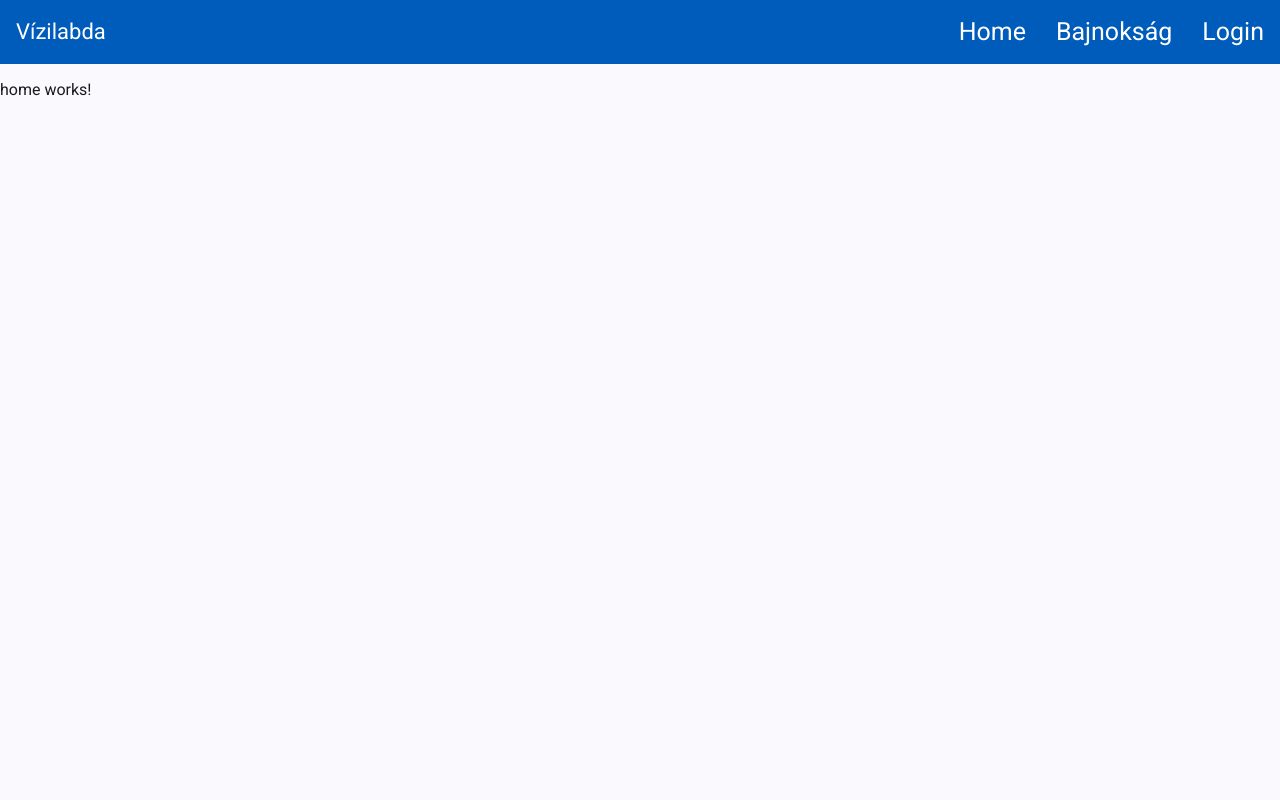
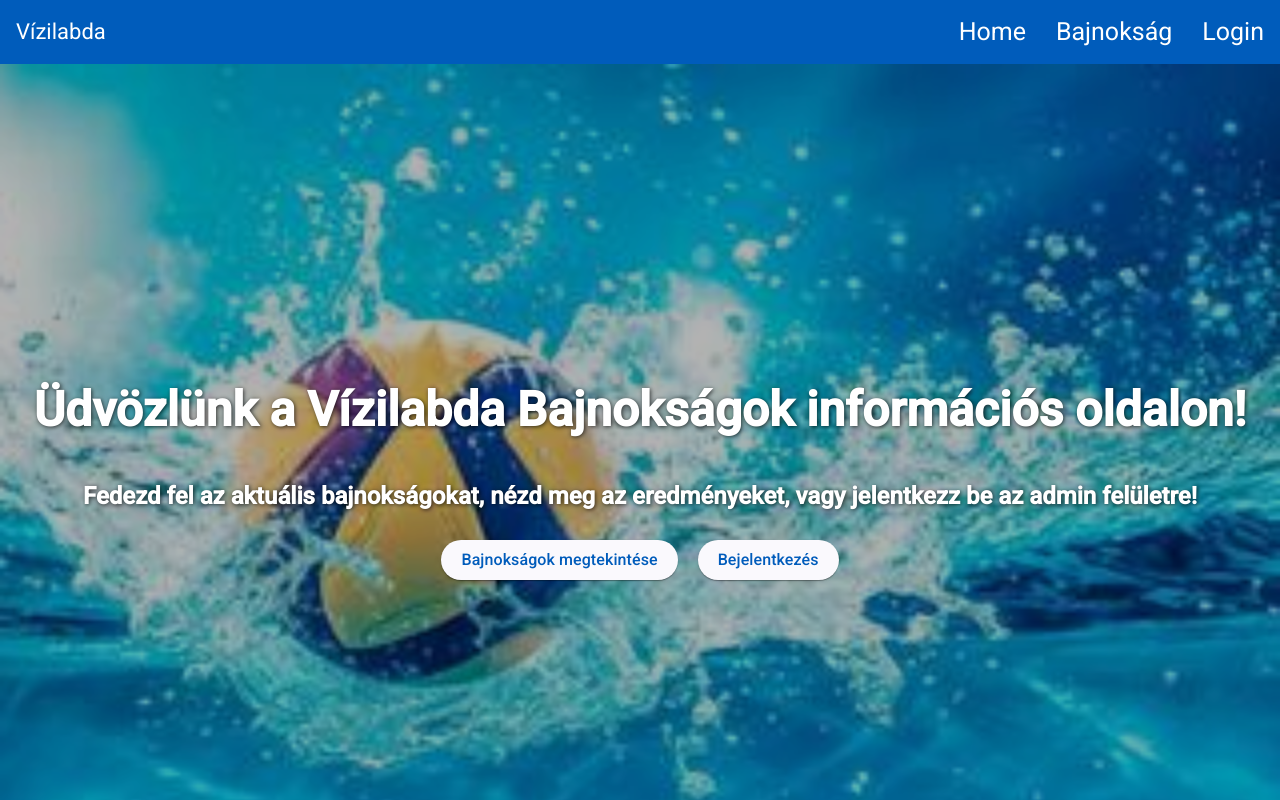
Before and after one commit to Marton04/WebKer_Vizilabda, an Angular app in the folder vizilabda-project/: page /home in a window 1280 px wide. Built offline with nearby package versions, Linux system fonts and the light colour scheme.

Commit message:
Home style

```diff
--- a/vizilabda-project/src/app/pages/bajnoksag/bajnoksag.component.html
+++ b/vizilabda-project/src/app/pages/bajnoksag/bajnoksag.component.html
@@ -1,24 +1,25 @@
-<mat-toolbar color="primary">
-  <span>Bajnokságok</span>
+<mat-toolbar color="primary" class="toolbar">
+  <span>🏆 Vízilabda Bajnokságok</span>
 </mat-toolbar>
 
-<div class="container" style="margin: 20px;">
+<div class="container">
   <!-- Bajnokságok listája -->
-  <mat-card>
+  <mat-card class="championship-list">
     <mat-card-title>Bajnokságok</mat-card-title>
     <mat-list>
-      <mat-list-item *ngFor="let champ of championships" (click)="selectChampionship(champ)" style="cursor: pointer;">
+      <mat-list-item *ngFor="let champ of championships" (click)="selectChampionship(champ)" class="champ-item">
         {{ champ.name }}
       </mat-list-item>
     </mat-list>
   </mat-card>
 
-  <!-- Kiválasztott bajnokság meccsnappjainak és mérkőzéseinek megjelenítése -->
-  <div *ngIf="selectedChampionship" style="margin-top: 20px;">
+  <!-- Kiválasztott bajnokság meccsnappjai -->
+  <div *ngIf="selectedChampionship" class="selected-section">
     <mat-card>
       <mat-card-title>{{ selectedChampionship.name }}</mat-card-title>
-      <mat-form-field appearance="fill" style="width: 100%;">
-        <mat-label>Válaszd ki a meccsnapt</mat-label>
+
+      <mat-form-field appearance="fill" class="matchday-select">
+        <mat-label>Meccsnap kiválasztása</mat-label>
         <mat-select [(ngModel)]="selectedMatchday" (selectionChange)="onMatchdayChange($event.value)">
           <mat-option *ngFor="let md of selectedChampionship.matchdays" [value]="md">
             {{ md.date | date:'longDate' }}
@@ -26,10 +27,12 @@
         </mat-select>
       </mat-form-field>
 
-      <!-- Mérkőzések táblázata -->
-      <mat-table [dataSource]="displayedMatches" style="width: 100%; margin-top: 20px;">
+      <!-- Mérkőzések -->
+      <mat-card class="match-table-card">
+        <mat-card-title>Mérkőzések</mat-card-title>
+        <mat-table [dataSource]="displayedMatches" class="mat-elevation-z2">
           <ng-container matColumnDef="team1">
-          <mat-header-cell *matHeaderCellDef>Csapat 1</mat-header-cell>
+            <mat-header-cell *matHeaderCellDef>Hazai</mat-header-cell>
             <mat-cell *matCellDef="let match"> {{ match.team1.name }} </mat-cell>
           </ng-container>
 
@@ -39,14 +42,12 @@
               <span *ngIf="match.score1 !== null && match.score2 !== null">
                 {{ match.score1 }} : {{ match.score2 }}
               </span>
-            <span *ngIf="match.score1 === null || match.score2 === null">
-              -
-            </span>
+              <span *ngIf="match.score1 === null || match.score2 === null">-</span>
             </mat-cell>
           </ng-container>
 
           <ng-container matColumnDef="team2">
-          <mat-header-cell *matHeaderCellDef>Csapat 2</mat-header-cell>
+            <mat-header-cell *matHeaderCellDef>Vendég</mat-header-cell>
             <mat-cell *matCellDef="let match"> {{ match.team2.name }} </mat-cell>
           </ng-container>
 
@@ -58,23 +59,24 @@
           <mat-header-row *matHeaderRowDef="displayedColumns"></mat-header-row>
           <mat-row *matRowDef="let row; columns: displayedColumns;"></mat-row>
         </mat-table>
+      </mat-card>
 
-      <!-- Csapatok táblázata -->
-      <mat-card style="margin-top: 20px;">
-        <mat-card-title>Csapatok</mat-card-title>
-        <mat-table [dataSource]="selectedChampionship.teams | pontokPipe:'points'" style="width: 100%; margin-top: 20px;">
+      <!-- Csapatok -->
+      <mat-card class="team-table-card">
+        <mat-card-title>Tabella</mat-card-title>
+        <mat-table [dataSource]="selectedChampionship.teams | pontokPipe:'points'" class="mat-elevation-z2">
           <ng-container matColumnDef="position">
             <mat-header-cell *matHeaderCellDef>Helyezés</mat-header-cell>
             <mat-cell *matCellDef="let team; let i = index">{{ i + 1 }}</mat-cell>
           </ng-container>
 
           <ng-container matColumnDef="name">
-            <mat-header-cell *matHeaderCellDef>Csapat Név</mat-header-cell>
+            <mat-header-cell *matHeaderCellDef>Csapat</mat-header-cell>
             <mat-cell *matCellDef="let team">{{ team.name }}</mat-cell>
           </ng-container>
 
           <ng-container matColumnDef="points">
-            <mat-header-cell *matHeaderCellDef>Pontok</mat-header-cell>
+            <mat-header-cell *matHeaderCellDef>Pont</mat-header-cell>
             <mat-cell *matCellDef="let team">{{ team.points }}</mat-cell>
           </ng-container>
 
--- a/vizilabda-project/src/app/pages/bajnoksag/bajnoksag.component.scss
+++ b/vizilabda-project/src/app/pages/bajnoksag/bajnoksag.component.scss
@@ -0,0 +1,38 @@
+.container {
+    max-width: 900px;
+    margin: 30px auto;
+    padding: 0 20px;
+  }
+
+  .toolbar {
+    font-size: 20px;
+    font-weight: bold;
+  }
+
+  .championship-list {
+    margin-bottom: 30px;
+  }
+
+  .champ-item {
+    cursor: pointer;
+    transition: background-color 0.3s ease;
+  }
+
+  .champ-item:hover {
+    background-color: #eeeeee;
+  }
+
+  .selected-section mat-card {
+    padding: 16px;
+  }
+
+  .matchday-select {
+    width: 100%;
+    margin-bottom: 20px;
+  }
+
+  .match-table-card,
+  .team-table-card {
+    margin-top: 20px;
+    padding: 16px;
+  }
--- a/vizilabda-project/src/app/pages/home/home.component.html
+++ b/vizilabda-project/src/app/pages/home/home.component.html
@@ -1 +1,17 @@
-<p>home works!</p>
+<div class="home-hero">
+    <div class="hero-content">
+      <h1>Üdvözlünk a Vízilabda Bajnokságok információs oldalon!</h1>
+      <h3>Fedezd fel az aktuális bajnokságokat, nézd meg az eredményeket, vagy jelentkezz be az admin felületre!</h3>
+      <div class="buttons">
+        <button mat-raised-button color="accent" routerLink="/bajnoksag">Bajnokságok megtekintése</button>
+        @if (isLoggedIn) {
+          <button mat-raised-button color="primary" routerLink="/admin">Admin</button>
+        }
+
+        @if (!isLoggedIn) {
+          <button mat-raised-button color="primary" routerLink="/login">Bejelentkezés</button>
+        }
+
+      </div>
+    </div>
+  </div>
--- a/vizilabda-project/src/app/pages/home/home.component.scss
+++ b/vizilabda-project/src/app/pages/home/home.component.scss
@@ -0,0 +1,60 @@
+.home-hero {
+    position: relative;
+    min-height: 100vh;
+    background-image: url('../../images/background.jpg');
+    background-size: cover;
+    background-position: center;
+    background-repeat: no-repeat;
+
+    display: flex;
+    flex-direction: column;
+    align-items: center;
+    justify-content: center;
+    text-align: center;
+
+    color: rgb(0, 0, 0);
+    text-shadow: 1px 1px 4px rgba(0, 0, 0, 0.7);
+  }
+
+  .home-hero::before {
+    content: '';
+    position: absolute;
+    top: 0;
+    left: 0;
+    right: 0;
+    bottom: 0;
+    background: rgba(0, 0, 0, 0.3);  /* Átlátszóság beállítása */
+    z-index: 1;
+  }
+
+  .hero-content {
+    position: relative;
+    z-index: 2;
+    color: white;
+    display: flex;
+    flex-direction: column;
+    align-items: center;
+    justify-content: center;
+    text-align: center;
+  }
+
+  .hero-content h1 {
+    font-size: 3em;
+    margin-bottom: 20px;
+  }
+
+  .hero-content h3 {
+    font-size: 1.5em;
+    margin-bottom: 30px;
+  }
+
+  .buttons {
+    display: flex;
+    gap: 20px;
+    justify-content: center;
+  }
+
+  button {
+    padding: 10px 20px;
+    font-size: 1em;
+  }
--- a/vizilabda-project/src/app/pages/home/home.component.ts
+++ b/vizilabda-project/src/app/pages/home/home.component.ts
@@ -1,11 +1,25 @@
+import { NgIf } from '@angular/common';
 import { Component } from '@angular/core';
+import { MatButton } from '@angular/material/button';
+import { Router, RouterOutlet, RouterLink } from '@angular/router';
+
 
 @Component({
   selector: 'app-home',
-  imports: [],
+  imports: [
+    MatButton,
+    RouterLink
+  ],
   templateUrl: './home.component.html',
   styleUrl: './home.component.scss'
 })
-export class HomeComponent {
+export class HomeComponent{
+  isLoggedIn = false;
+  ngOnInit(): void {
+    this.checkLoginStatus();
+  }
 
+  checkLoginStatus(): void {
+    this.isLoggedIn = localStorage.getItem('isLoggedIn') === 'true';
+  }
 }
```
Also changed, not shown: vizilabda-project/src/app/images/background.jpg (added). Lines whose indentation alone changed are shown as unchanged.
